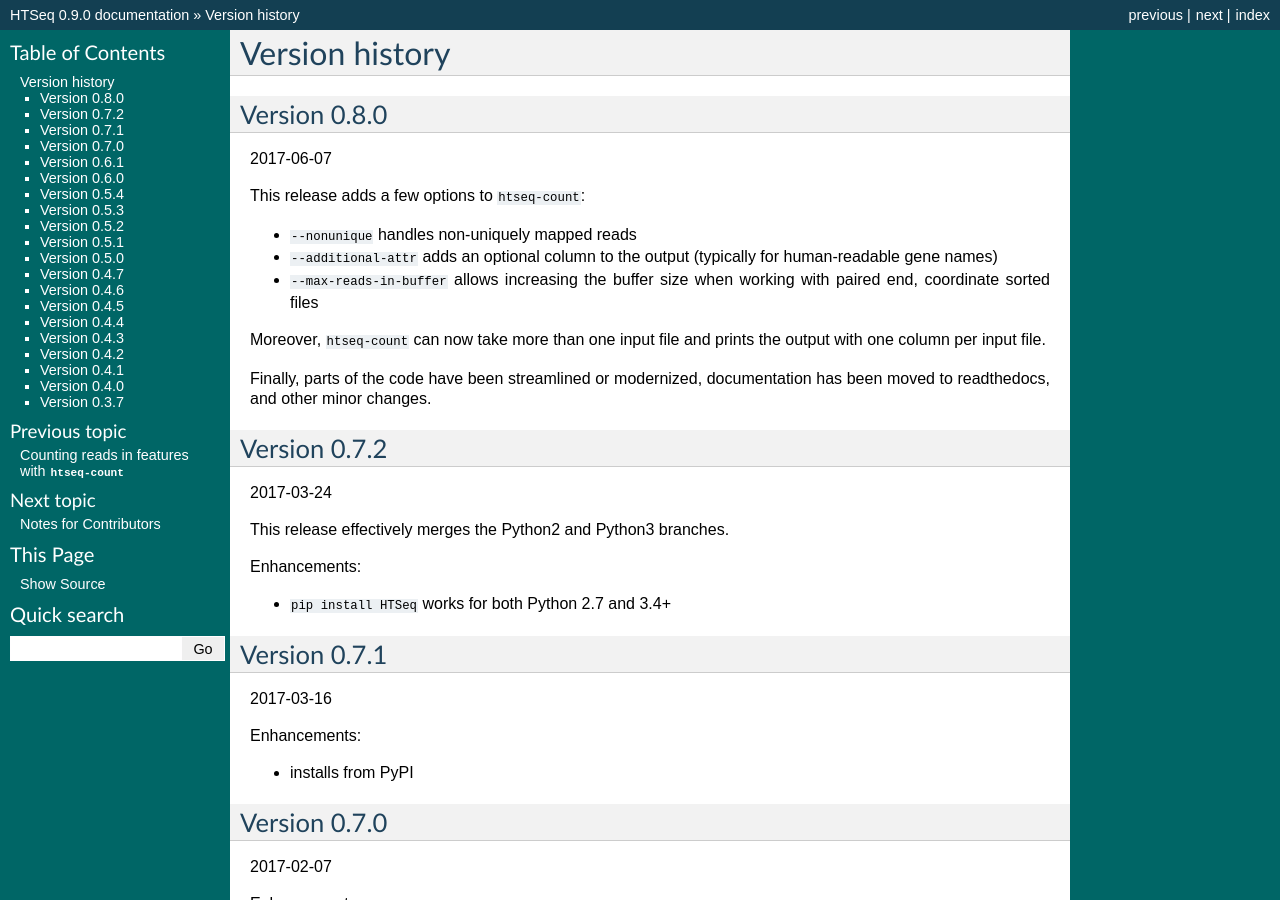
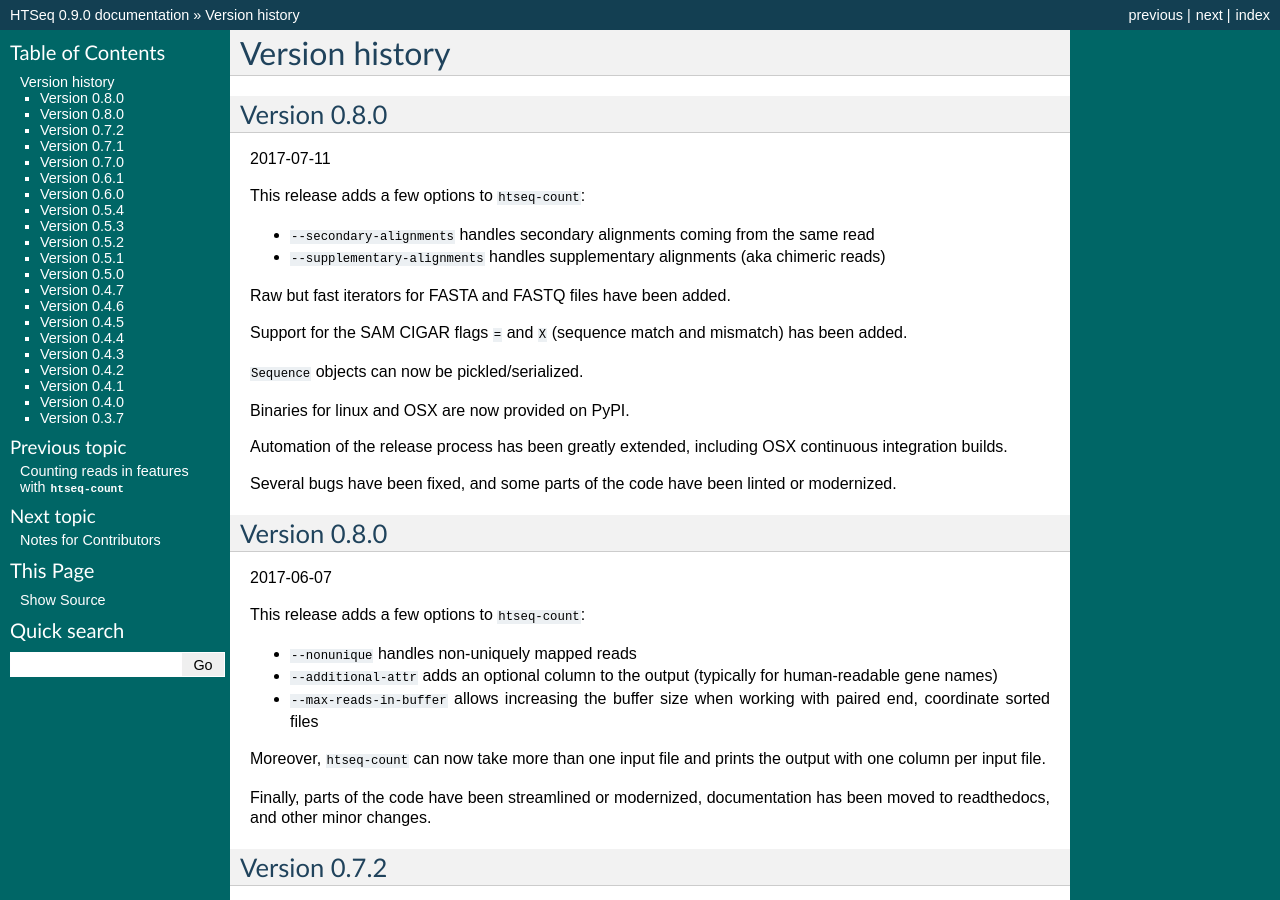
Before and after one commit to simon-anders/htseq, a Sphinx documentation site: the page built from python3/doc/history.rst, in a window 1280 px wide and 900 px high. Built offline with Sphinx 7.4.7, drawn with Linux system fonts in a browser that asks for light colours.

Commit message:
URL for production PyPI and history

```diff
--- a/python3/doc/history.rst
+++ b/python3/doc/history.rst
@@ -3,6 +3,27 @@
 ***************
 Version history
 ***************
+
+Version 0.8.0
+=============
+2017-07-11
+
+This release adds a few options to ``htseq-count``:
+
+- ``--secondary-alignments`` handles secondary alignments coming from the same read
+- ``--supplementary-alignments`` handles supplementary alignments (aka chimeric reads)
+
+Raw but fast iterators for FASTA and FASTQ files have been added.
+
+Support for the SAM CIGAR flags ``=`` and ``X`` (sequence match and mismatch) has been added.
+
+``Sequence`` objects can now be pickled/serialized.
+
+Binaries for linux and OSX are now provided on PyPI.
+
+Automation of the release process has been greatly extended, including OSX continuous integration builds.
+
+Several bugs have been fixed, and some parts of the code have been linted or modernized.
 
 Version 0.8.0
 =============
```
Also changed, not shown: 1 other file.
